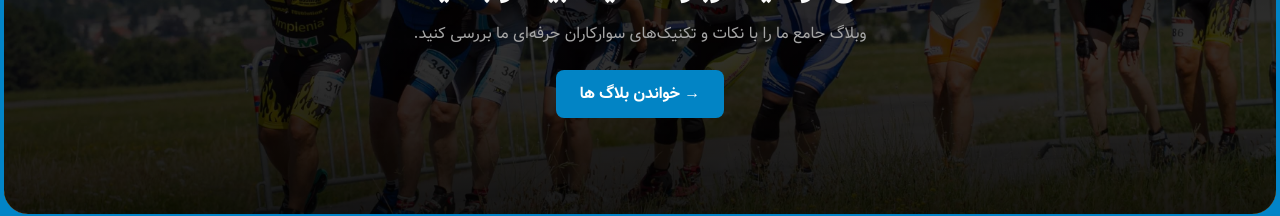
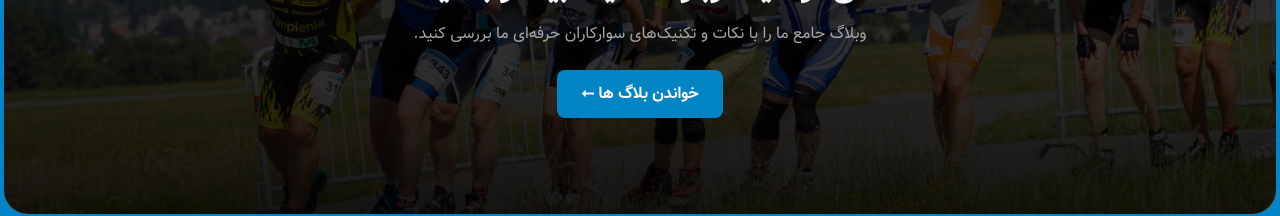
Before and after one commit to SFLY-NOWSHAHR/sfly-website, a Next.js app: page /news in a window 1280 px wide. Shown: the part 2027-2243 px from the top of the page. Built offline with nearby package versions, Linux system fonts and the light colour scheme.

Commit message:
modified cta component

```diff
--- a/components/Cta.tsx
+++ b/components/Cta.tsx
@@ -38,7 +38,7 @@ export default function CTA ({imgSrc, title, desc, href, linkContent}:CtaType){
                     <Link
                         href={`/${href}`}
                         className="inline-flex items-center justify-center px-6 py-3 bg-primary text-white font-bold rounded-lg hover:bg-secondary transition-all">
-                        → {linkContent}
+                        {linkContent} ⭠
                     </Link>
                 </div>
             </Section>
```
